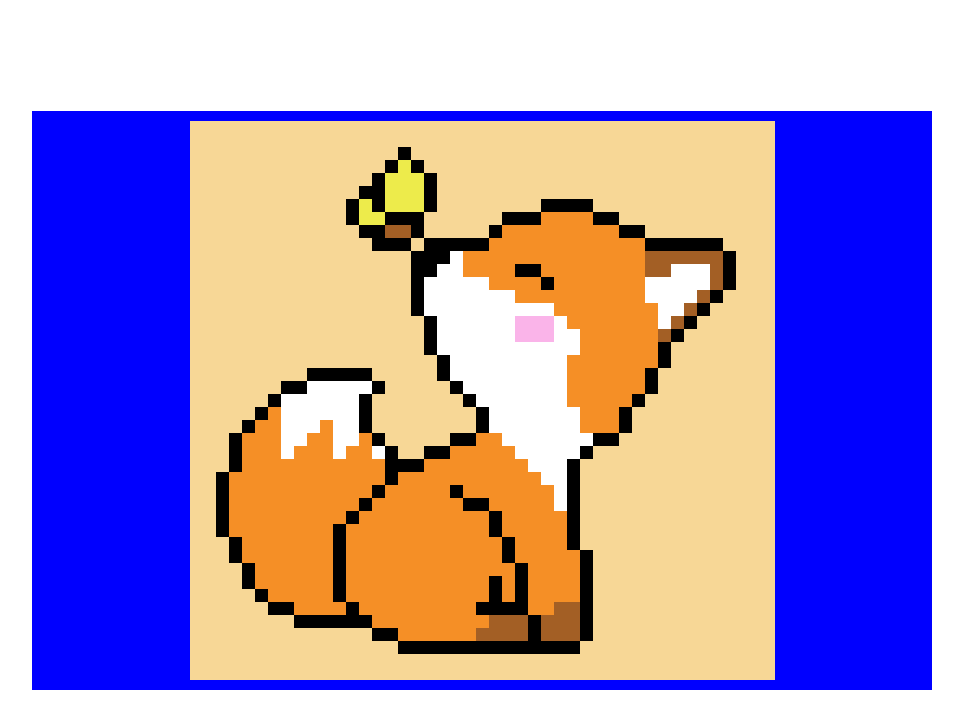
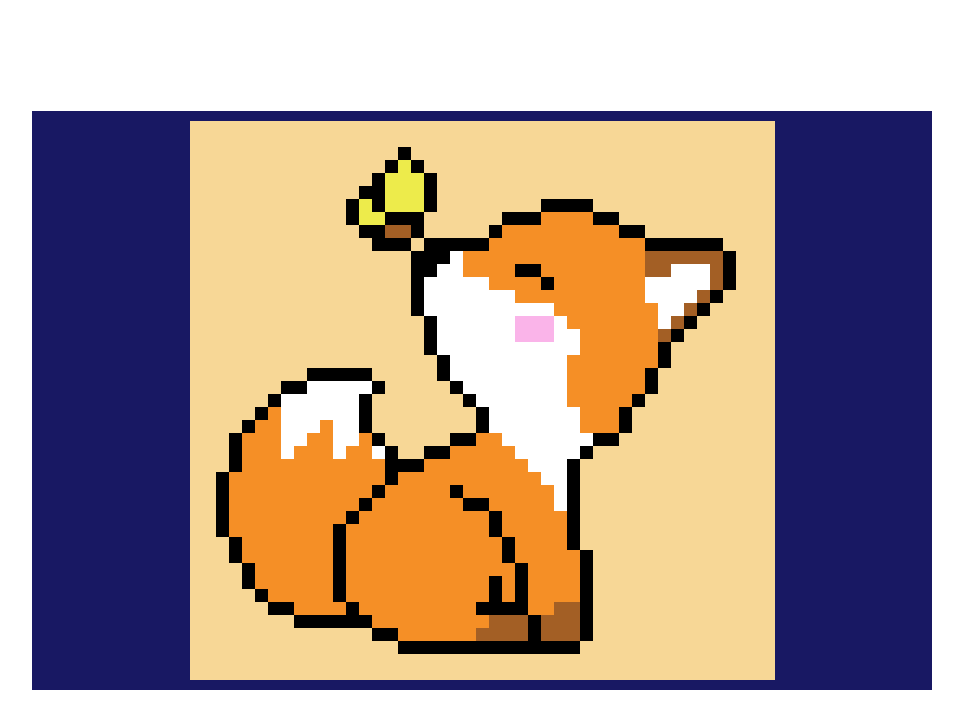
Before and after one commit to Ssamiullahdev/Grid-Cat, a plain HTML site: page index.html in a window 1280 px wide. Shown: the whole page, without its empty margins (158-1121 px from the left). Drawn offline with Linux system fonts and the light colour scheme.

Commit message:
Last commit

```diff
--- a/style.css
+++ b/style.css
@@ -27,7 +27,7 @@ body {
     justify-content: center;
     align-items: center;
     padding: 10px;
-    background-color: blue;
+    background-color: rgb(24, 24, 99);
     color: var(--color-white);
     width: 900px;
 
```
